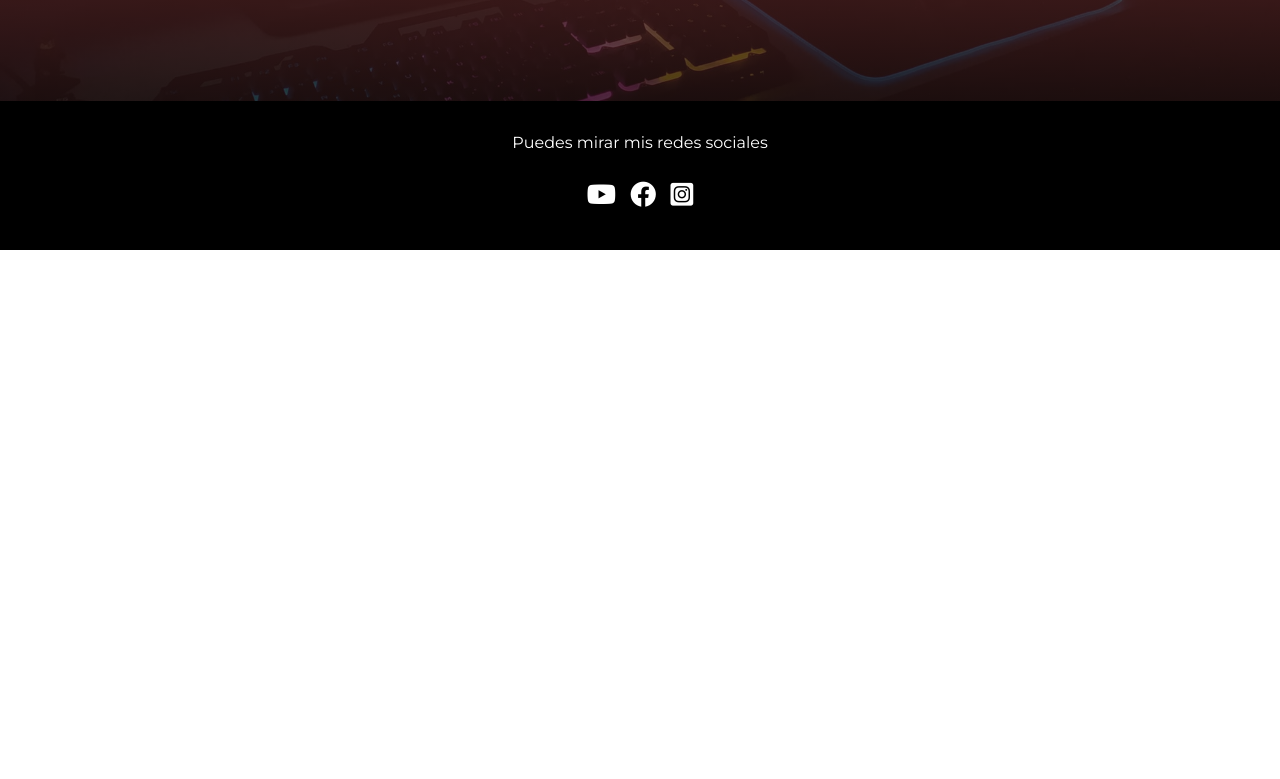
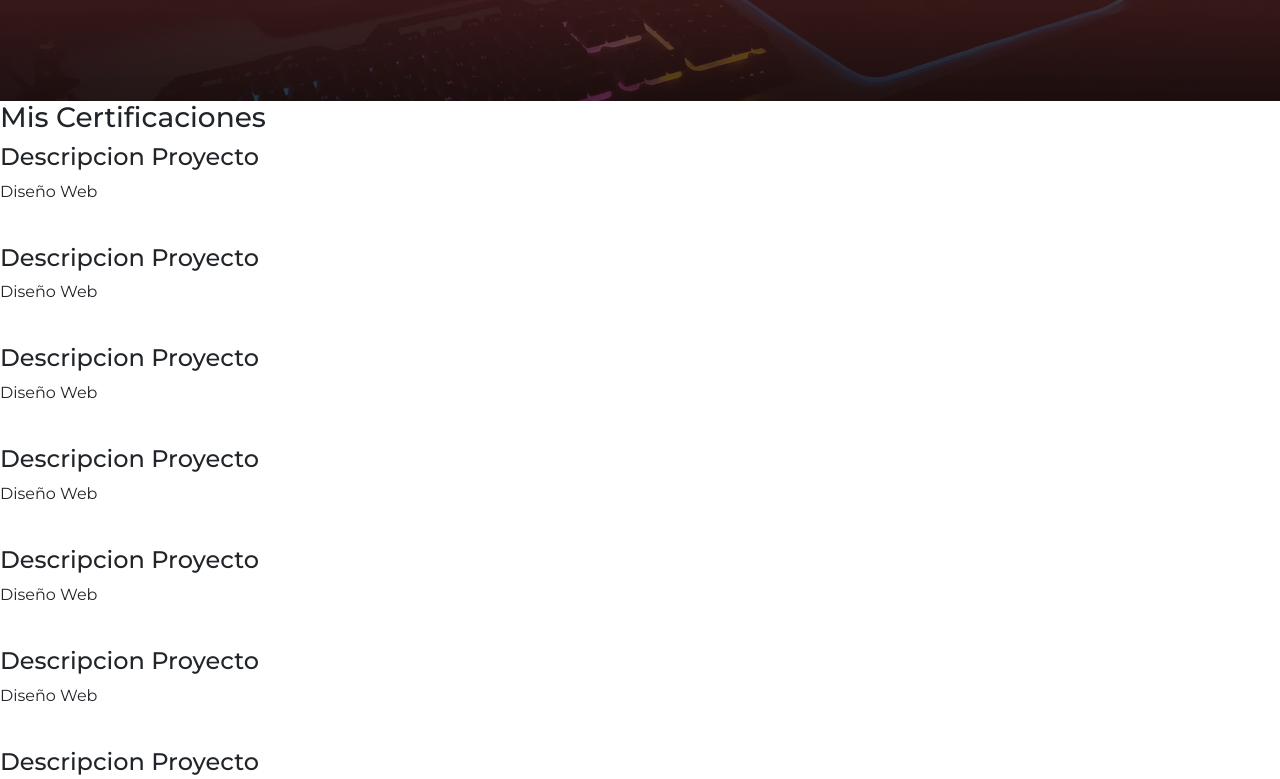
Before and after one commit to RealBoy02/RealBoy02.github.io, a plain HTML site: page index.html in a window 1280 px wide. Shown: the part 2926-3705 px from the top of the page. Before the commit the page ends 3176 px from the top, so only its background shows below. Drawn offline with Linux system fonts and the light colour scheme; a script that the page names is missing.

Commit message:
se modifico la seccion de portafolio por certifica ciones

```diff
--- a/index.html
+++ b/index.html
@@ -186,13 +186,12 @@
     </div>
 
     <!-- SECCION CERTIFICACIONES -->
-    <!--
-    <section id="portfolio">
-        <h3 class="titulo-seccion">Mis Proyectos</h3>
+    <section id="Certificaciones">
+        <h3 class="titulo-seccion">Mis Certificaciones</h3>
         <div class="fila">
             <div class="proyecto">
                 <div class="overlay"></div>
-                <img src="img/proyecto1.jpg" alt="">
+                <div data-iframe-width="150" data-iframe-height="270" data-share-badge-id="a81387d1-beb6-4790-9b6b-06c6a6948612" data-share-badge-host="https://www.credly.com"></div><script type="text/javascript" async src="//cdn.credly.com/assets/utilities/embed.js"></script>
                 <div class="info">
                     <h4>Descripcion Proyecto</h4>
                     <p>Diseño Web</p>
@@ -268,7 +267,6 @@
             </div>
         </div>
     </section>
-    -->
 
     <!-- SECCION FOOTER -->
     <footer>
```
